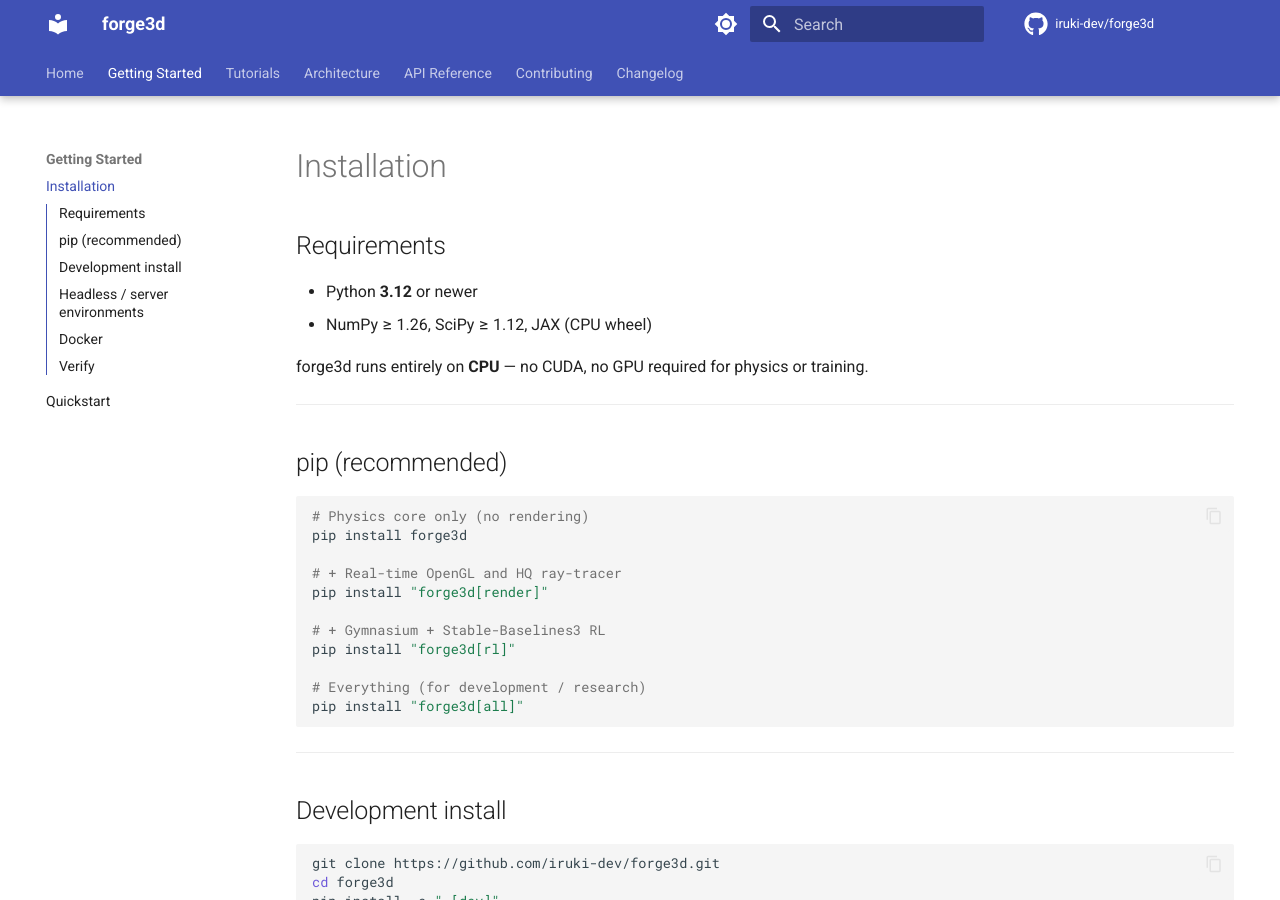
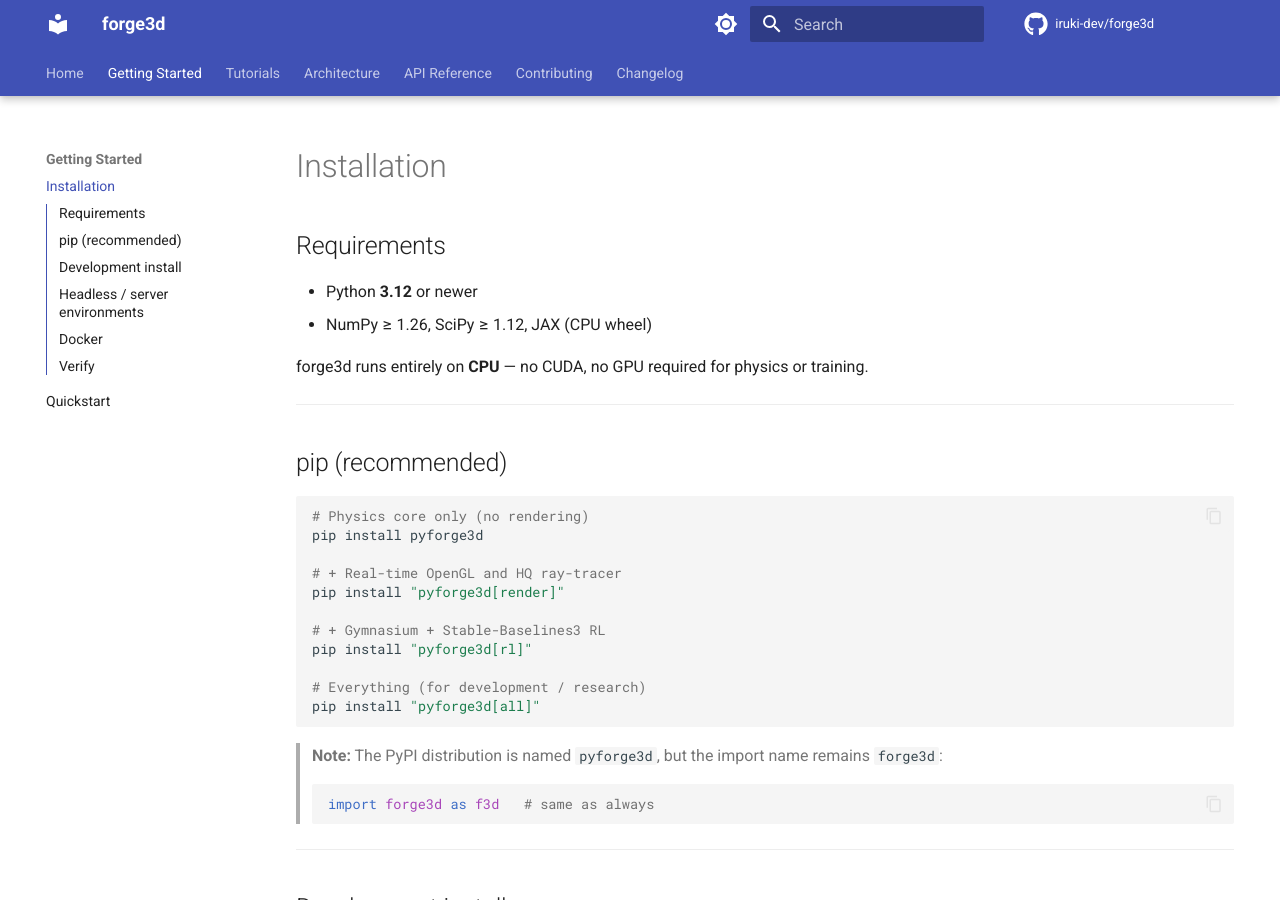
Before and after one commit to iruki-dev/forge3d, an MkDocs documentation site: the page built from docs_src/install.md, in a window 1280 px wide and 900 px high. Built offline with MkDocs 1.6.1 and Material for MkDocs 9.7.7, drawn with Linux system fonts in a browser that asks for light colours; comment, search, counter and statistics services are not loaded.

Commit message:
chore: rename PyPI distribution name forge3d → pyforge3d
The PyPI name "forge3d" was already taken.
Distribution name: pyforge3d  (pip install pyforge3d)
Import name:       forge3d    (import forge3d — unchanged)

This follows the Pillow/PIL, scikit-learn/sklearn pattern.
- pyproject.toml: name = "pyforge3d", all extras updated
- README: install commands and PyPI badge updated
- docs_src/install.md: install commands updated

Co-Authored-By: Claude Sonnet 4.6 <noreply@anthropic.com>

````diff
--- a/docs_src/install.md
+++ b/docs_src/install.md
@@ -13,17 +13,22 @@ forge3d runs entirely on **CPU** — no CUDA, no GPU required for physics or tra
 
 ```bash
 # Physics core only (no rendering)
-pip install forge3d
+pip install pyforge3d
 
 # + Real-time OpenGL and HQ ray-tracer
-pip install "forge3d[render]"
+pip install "pyforge3d[render]"
 
 # + Gymnasium + Stable-Baselines3 RL
-pip install "forge3d[rl]"
+pip install "pyforge3d[rl]"
 
 # Everything (for development / research)
-pip install "forge3d[all]"
+pip install "pyforge3d[all]"
 ```
+
+> **Note:** The PyPI distribution is named `pyforge3d`, but the import name remains `forge3d`:
+> ```python
+> import forge3d as f3d   # same as always
+> ```
 
 ---
 
--- a/pyproject.toml
+++ b/pyproject.toml
@@ -5,7 +5,7 @@ build-backend = "hatchling.build"
 # ── Project metadata ───────────────────────────────────────────────────────────
 
 [project]
-name = "forge3d"
+name = "pyforge3d"
 version = "1.0.0"
 description = "Pure-Python 3D physics game engine — easy like pygame, beautiful like simulation."
 readme = "README.md"
@@ -77,7 +77,7 @@ docs = [
     "mkdocstrings[python]>=0.25",
 ]
 all = [
-    "forge3d[render,rl,dev]",
+    "pyforge3d[render,rl,dev]",
 ]
 
 # ── Build ─────────────────────────────────────────────────────────────────────
````
Also changed, not shown: README.md (+7 -5 lines).
